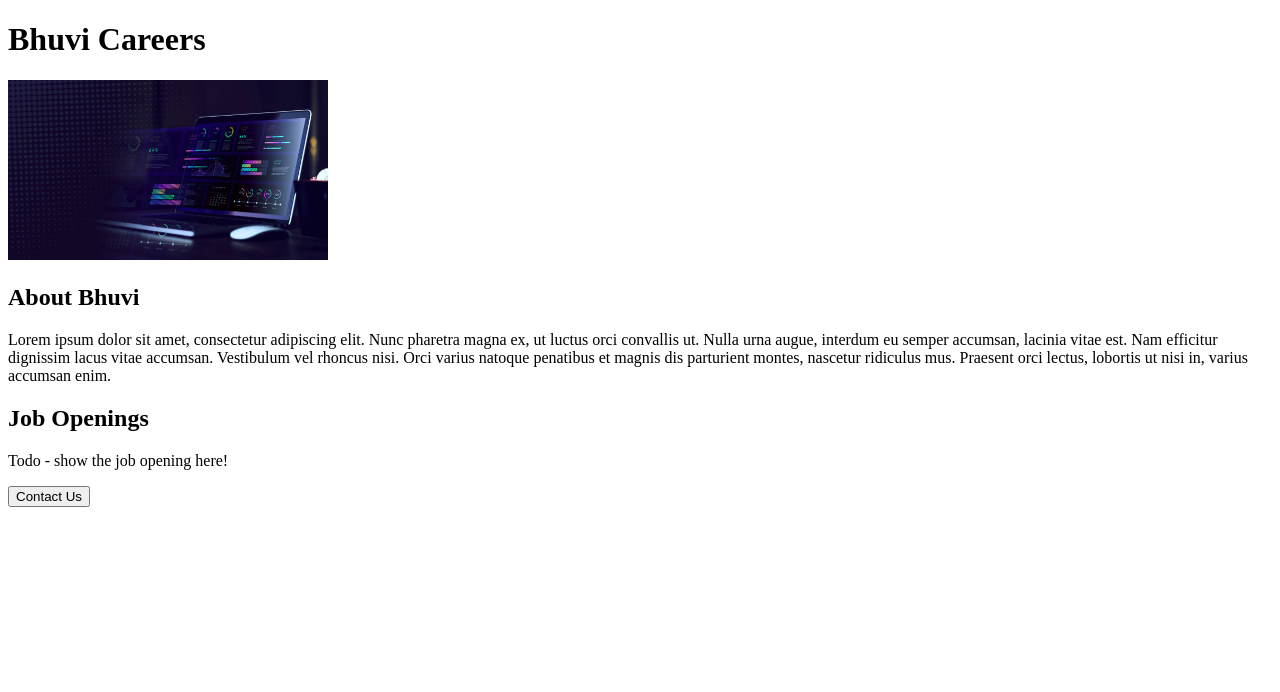
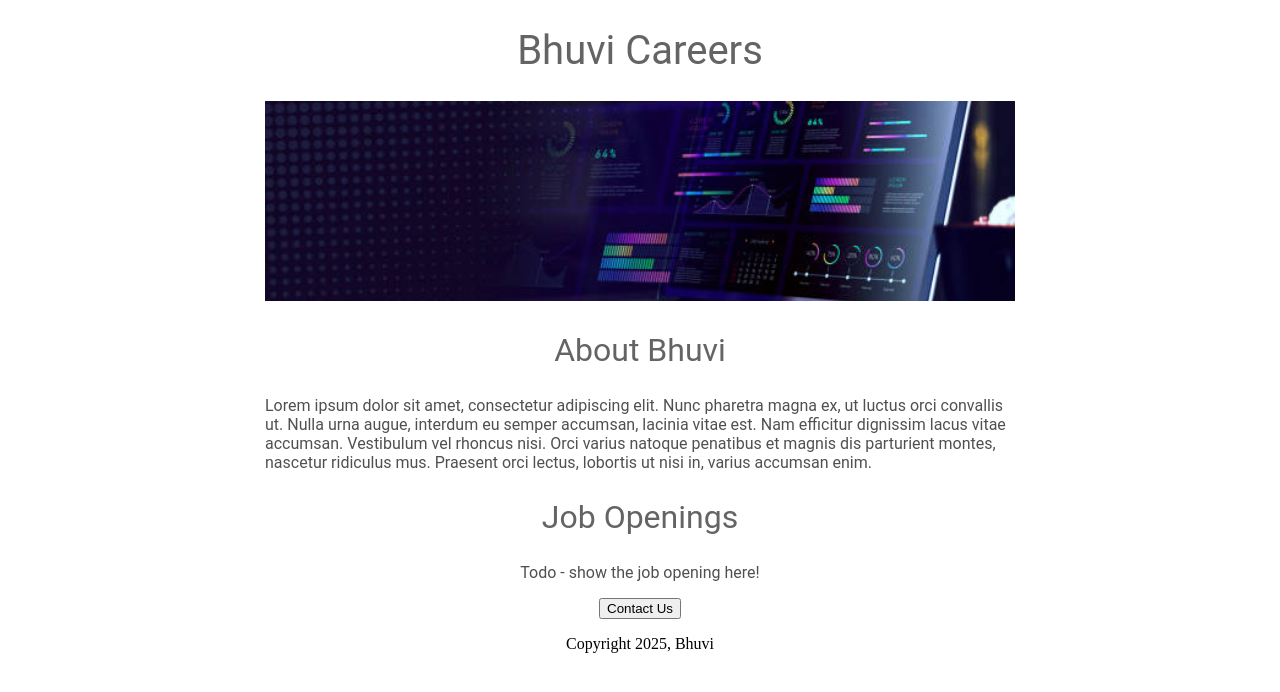
Before and after one commit to bhuvi723/webdev-flask-app, a Flask app: page / in a window 1280 px wide. Shown: the top 692 px of the page. Run offline with Flask 3, Linux system fonts and the light colour scheme.

Commit message:
added css

```diff
--- a/templates/home.html
+++ b/templates/home.html
@@ -2,20 +2,56 @@
 <html lang="en">
 <head>
   <title>Bhuvi Careers</title>
+  <style>
+    h1{
+      font-size : 40px;
+      font-family : Roboto;
+      font-weight : normal;
+      text-align : center;
+      color : rgb(100,100,100);
+    }
+
+    #banner{
+      width : 100%;
+      height : 200px;
+      object-fit : cover;
+    }
+
+    h2{
+      font-family : Roboto;
+      font-size : 32px;
+      font-weight : normal;
+      text-align : center;
+      color : rgb(100,100,100)
+    }
+
+    .bodytext{
+      font-family : Roboto;
+      color : rgb(80,80,80);
+    }
+
+    .container{
+      max-width : 750px;
+      margin : 0 auto 0 auto;
+    }
+  </style>
 </head>
 <body>
-  <h1>Bhuvi Careers</h1>
+  <div class="container">
+    <h1>Bhuvi Careers</h1>
 
-  <img src='https://e4f51df0-8f48-49a7-bc1e-9cf7486c7874-00-g4ralca5hq6v.spock.replit.dev/static/banner.jpg' height=180>
+    <img id="banner" src='https://e4f51df0-8f48-49a7-bc1e-9cf7486c7874-00-g4ralca5hq6v.spock.replit.dev/static/banner.jpg'>
 
-  <h2>About Bhuvi</h2>
+    <h2>About Bhuvi</h2>
 
-    <p>Lorem ipsum dolor sit amet, consectetur adipiscing elit. Nunc pharetra magna ex, ut luctus orci convallis ut. Nulla urna augue, interdum eu semper accumsan, lacinia vitae est. Nam efficitur dignissim lacus vitae accumsan. Vestibulum vel rhoncus nisi. Orci varius natoque penatibus et magnis dis parturient montes, nascetur ridiculus mus. Praesent orci lectus, lobortis ut nisi in, varius accumsan enim.</p>
+      <p class="bodytext">Lorem ipsum dolor sit amet, consectetur adipiscing elit. Nunc pharetra magna ex, ut luctus orci convallis ut. Nulla urna augue, interdum eu semper accumsan, lacinia vitae est. Nam efficitur dignissim lacus vitae accumsan. Vestibulum vel rhoncus nisi. Orci varius natoque penatibus et magnis dis parturient montes, nascetur ridiculus mus. Praesent orci lectus, lobortis ut nisi in, varius accumsan enim.</p>
 
-  <h2>Job Openings</h2>
-  <p>Todo - show the job opening here!</p>
-  <button>Contact Us</button>
-
-
+    <div style="text-align:center;">
+      <h2>Job Openings</h2>
+      <p class="bodytext">Todo - show the job opening here!</p>
+      <button>Contact Us</button>
+      <p>Copyright 2025, Bhuvi</p>
+    </div>
+  </div>
 </body>
 </html>
```
